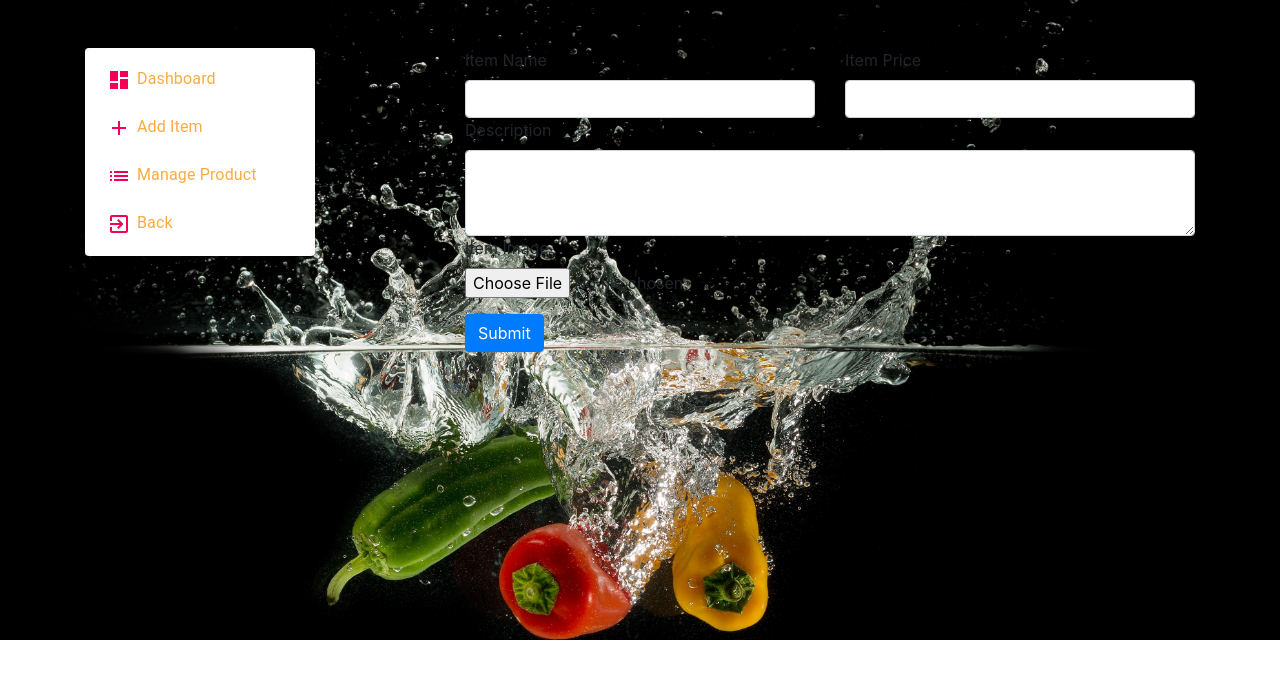
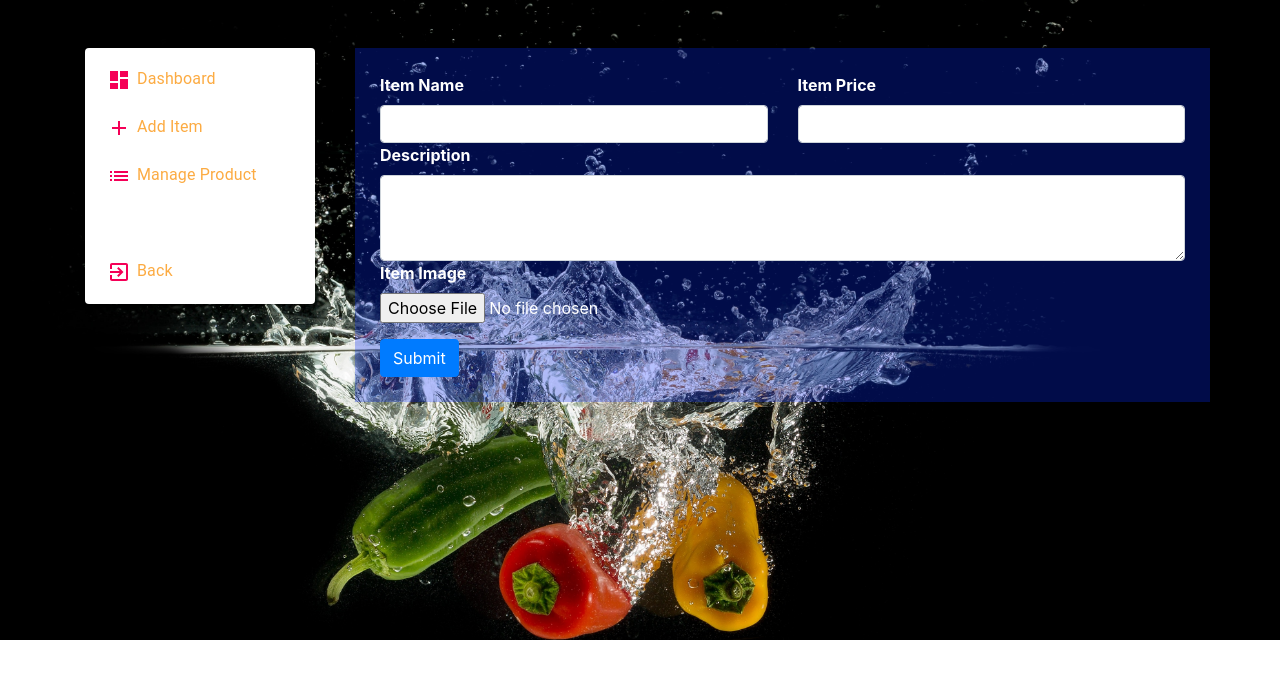
Before and after one commit to mazhars-git/bengal-dish-client, a React (Create React App) app: page /addItem in a window 1280 px wide. Shown: the top 678 px of the page. Built offline with nearby package versions, Linux system fonts and the light colour scheme.

Commit message:
add item

```diff
--- a/src/Components/Css/Dashboard.css
+++ b/src/Components/Css/Dashboard.css
@@ -4,3 +4,10 @@
     background-position: center;
     min-height: 40rem;
 }
+
+.addForm{
+    background-color: rgba(6, 43, 253, 0.288);
+    color: #fff;
+    font-weight: bold;
+    padding: 25px;
+}
--- a/src/Components/Dashboard/AddItem/AddItem.js
+++ b/src/Components/Dashboard/AddItem/AddItem.js
@@ -10,11 +10,11 @@ const AddItem = () => {
     <section className="dashboard">
       <div className="container py-5">
         <div className="row">
-          <div className="col-md-4">
+          <div className="col-md-3">
               <Sidebar />
           </div>
 
-          <div className="col-md-8">
+          <div className="col-md-9 addForm">
               <form class="row g-3">
                   <div class="col-md-6">
                     <label for="name" class="form-label">Item Name</label>
--- a/src/Components/Dashboard/Sidebar/Sidebar.js
+++ b/src/Components/Dashboard/Sidebar/Sidebar.js
@@ -37,7 +37,7 @@ const Sidebar = () => {
                     </Link>
                 </MenuItem>
 
-                <MenuItem>
+                <MenuItem className="mb-lg-5">
                     <Link to="/managePd">
                         <ListIcon color="secondary" fontSize="medium" />
                         <Typography variant="inherit">Manage Product</Typography>
```
